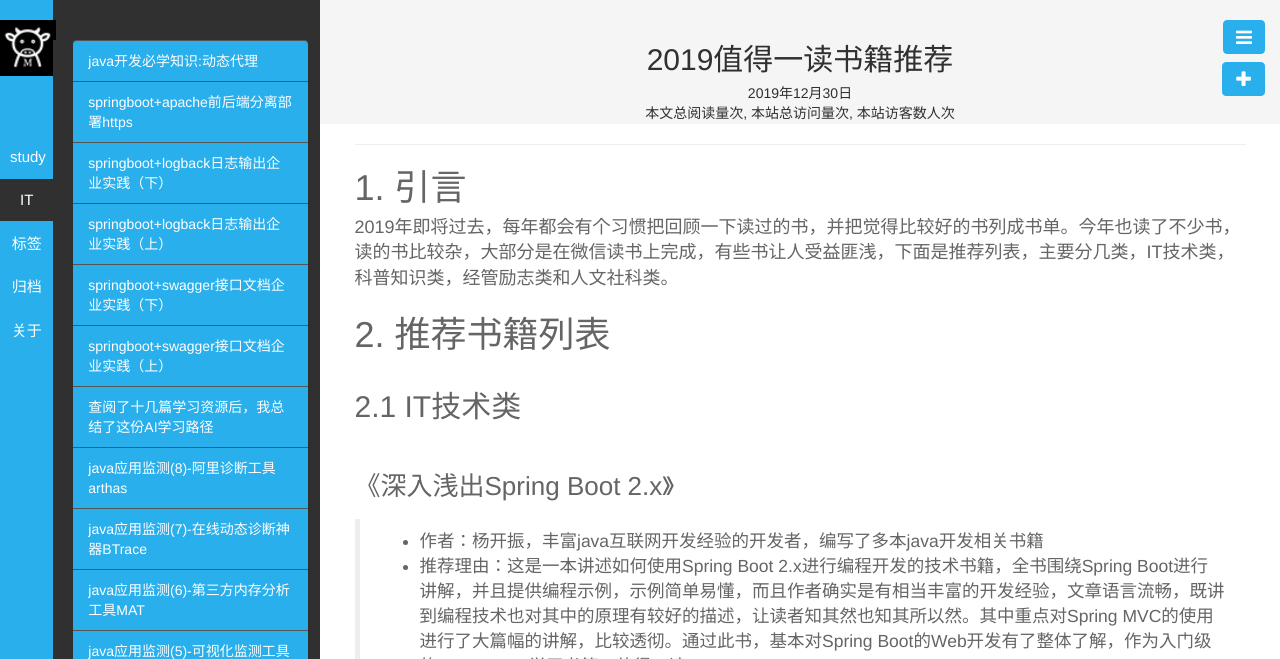
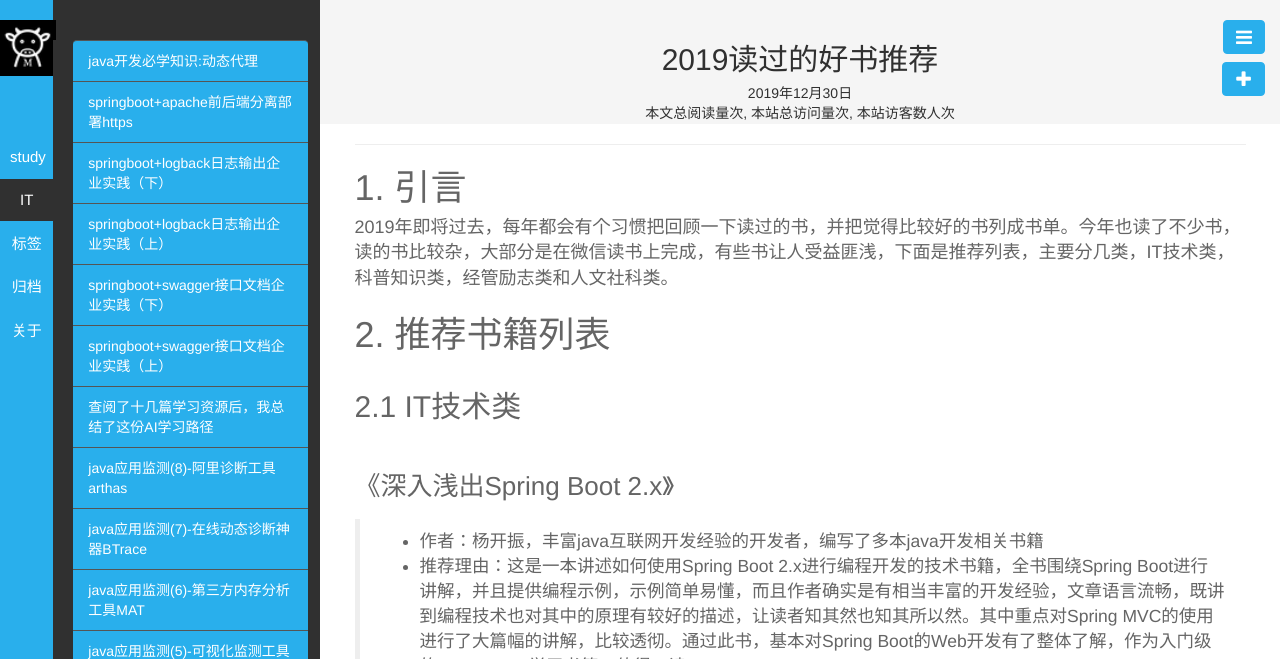
Before and after one commit to mianshenglee/mianshenglee.github.io, a Jekyll site: the page built from _posts/study/2019-12-30-Book_List_2019.md, in a window 1280 px wide, cut to the strip 0-659 px from the top of the page. Built offline with Jekyll 4.4.1, drawn with Linux system fonts in a browser that asks for light colours; comment, search, counter and statistics services are not loaded.

Commit message:
fix:修改名称

```diff
--- a/_posts/study/2019-12-30-Book_List_2019.md
+++ b/_posts/study/2019-12-30-Book_List_2019.md
@@ -1,10 +1,10 @@
 ---
 layout: post
-title: 2019值得一读书籍推荐
+title: 2019读过的好书推荐
 category: study
 tags: book
 keywords: springboot
-description: 2019值得一读书籍推荐。
+description: 2019读过的好书推荐
 ---
 
 # 1. 引言
```
